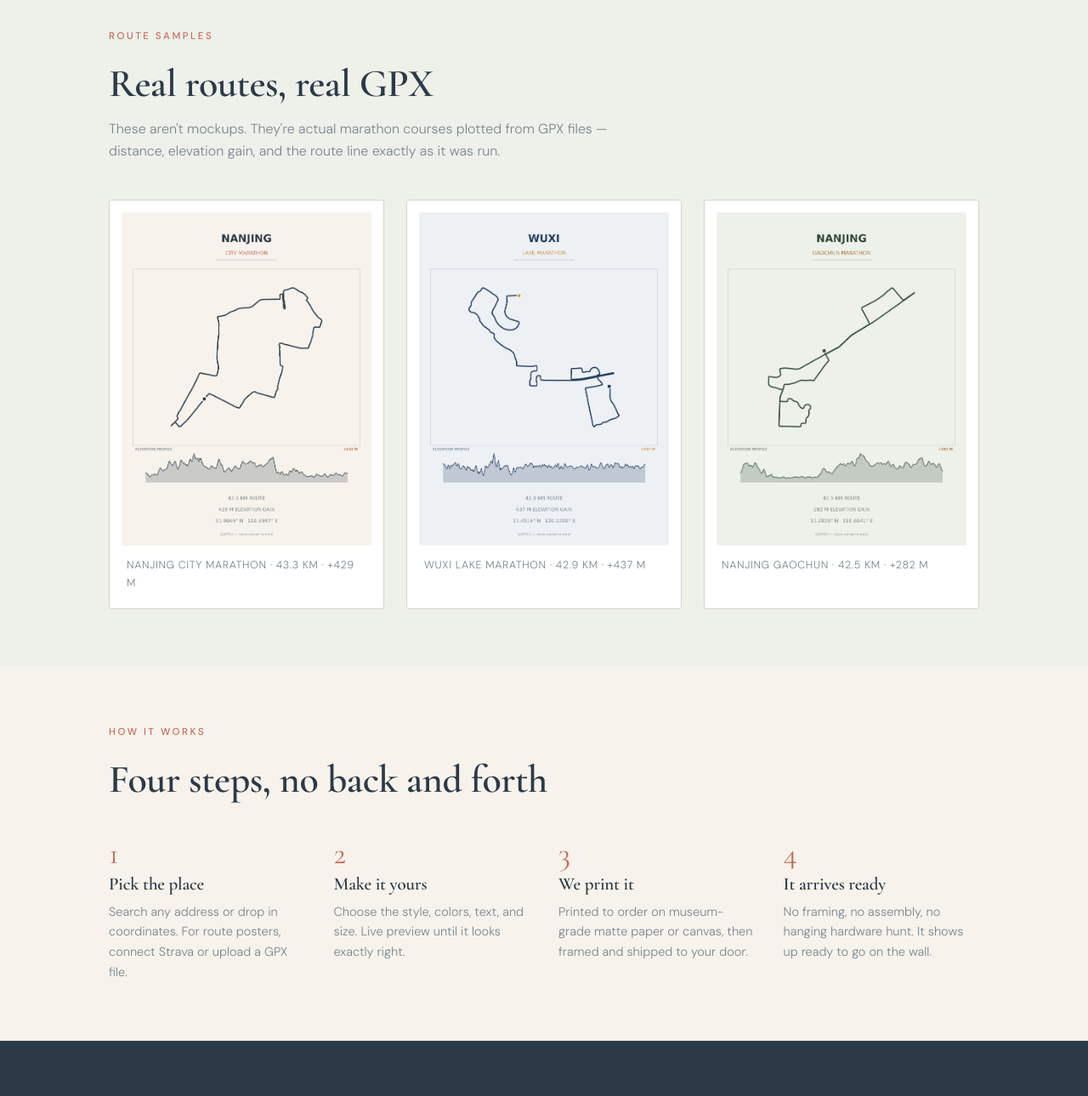
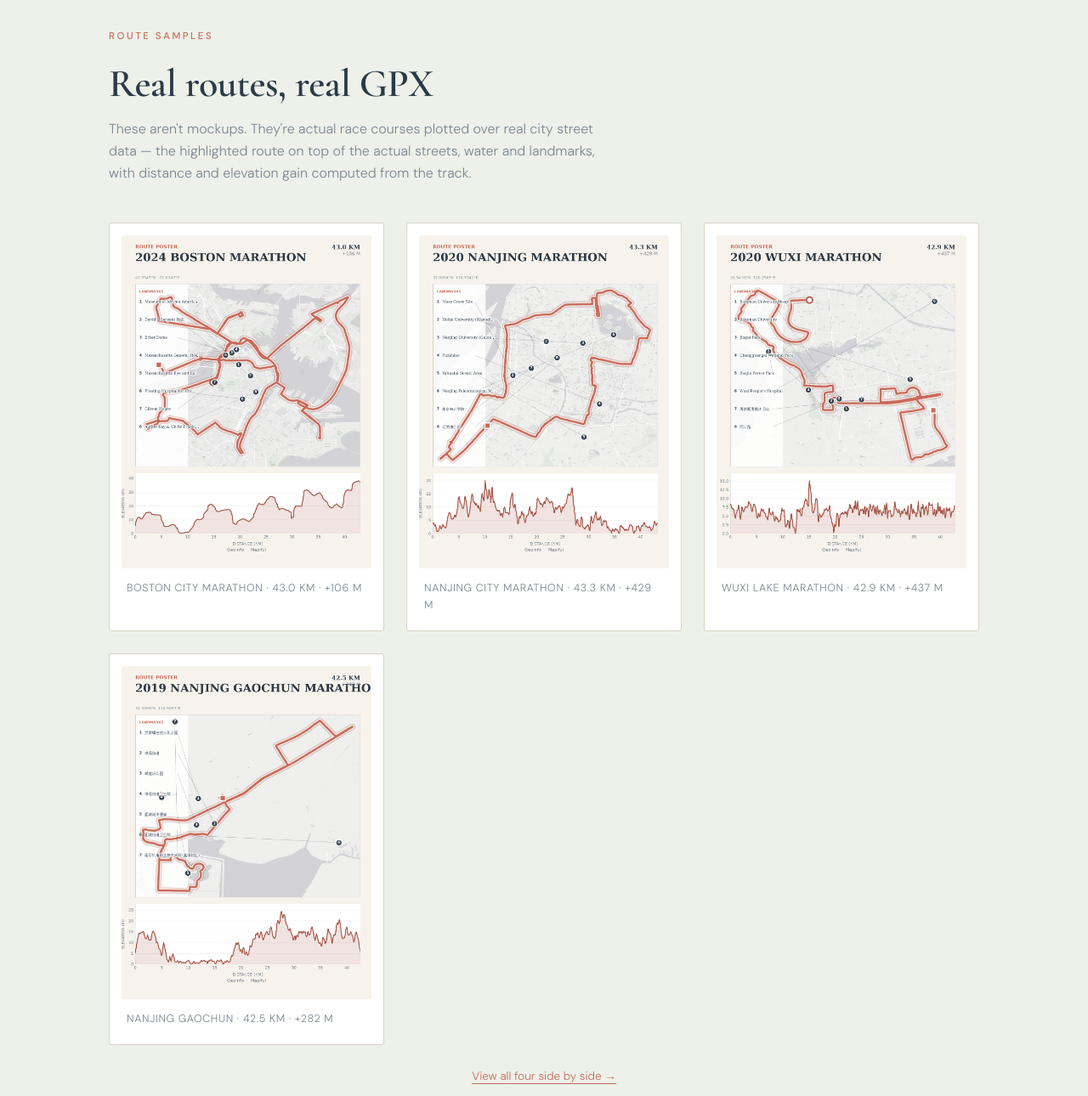
Before and after one commit to markwilkinsjr/geo-info-site, a plain HTML site: page index.html in a window 1280 px wide. Shown: the part 2560-3850 px from the top of the page at 85% size. Drawn offline with nearby package versions, Linux system fonts and the light colour scheme.

Commit message:
Route poster samples with city basemap + highlighted route + landmark key

```diff
--- a/index.html
+++ b/index.html
@@ -180,20 +180,28 @@ footer .wrap{display:flex;justify-content:space-between;gap:18px;flex-wrap:wrap}
   <div class="wrap">
     <div class="eyebrow">Route samples</div>
     <h2 style="font-size:clamp(30px,4.6vw,46px);margin-bottom:14px">Real routes, real GPX</h2>
-    <p style="color:var(--sub);max-width:600px;margin-bottom:44px">These aren't mockups. They're actual marathon courses plotted from GPX files — distance, elevation gain, and the route line exactly as it was run.</p>
+    <p style="color:var(--sub);max-width:600px;margin-bottom:44px">These aren't mockups. They're actual race courses plotted over real city street data — the highlighted route on top of the actual streets, water and landmarks, with distance and elevation gain computed from the track.</p>
     <div class="samples">
       <div class="sample">
-        <img src="assets/2020-Nanjing-marathon-sample.png" alt="Nanjing city marathon route poster sample">
-        <div class="cap">NANJING CITY MARATHON · 43.3 KM · +429 M</div>
+        <img src="assets/2024-boston-marathon-poster.png" alt="Boston city marathon route poster sample">
+        <div class="cap">BOSTON CITY MARATHON &middot; 43.0 KM &middot; +106 M</div>
       </div>
       <div class="sample">
-        <img src="assets/2020-Wuxi-marathon-sample.png" alt="Wuxi lake marathon route poster sample">
-        <div class="cap">WUXI LAKE MARATHON · 42.9 KM · +437 M</div>
+        <img src="assets/2020-Nanjing-marathon-poster.png" alt="Nanjing city marathon route poster sample">
+        <div class="cap">NANJING CITY MARATHON &middot; 43.3 KM &middot; +429 M</div>
       </div>
       <div class="sample">
-        <img src="assets/2019-Nanjing-Gaochun-marathon-sample.png" alt="Nanjing Gaochun marathon route poster sample">
-        <div class="cap">NANJING GAOCHUN · 42.5 KM · +282 M</div>
+        <img src="assets/2020-Wuxi-marathon-poster.png" alt="Wuxi lake marathon route poster sample">
+        <div class="cap">WUXI LAKE MARATHON &middot; 42.9 KM &middot; +437 M</div>
       </div>
+      <div class="sample">
+        <img src="assets/2019-Nanjing-Gaochun-marathon-poster.png" alt="Nanjing Gaochun marathon route poster sample">
+        <div class="cap">NANJING GAOCHUN &middot; 42.5 KM &middot; +282 M</div>
+      </div>
+    </div>
+    <p style="color:var(--sub);font-size:13.5px;margin-top:26px;text-align:center">
+      <a href="assets/samples-contact-sheet.png" style="color:var(--accent);text-decoration:none;border-bottom:1px solid var(--accent)">View all four side by side &rarr;</a>
+    </p>
     </div>
   </div>
 </section>
```
Also changed, not shown: assets/2019-Nanjing-Gaochun-marathon-poster.png (added), assets/2020-Nanjing-marathon-poster.png (added), assets/2020-Wuxi-marathon-poster.png (added), assets/2024-boston-marathon-poster.png (added), 1 other file.
